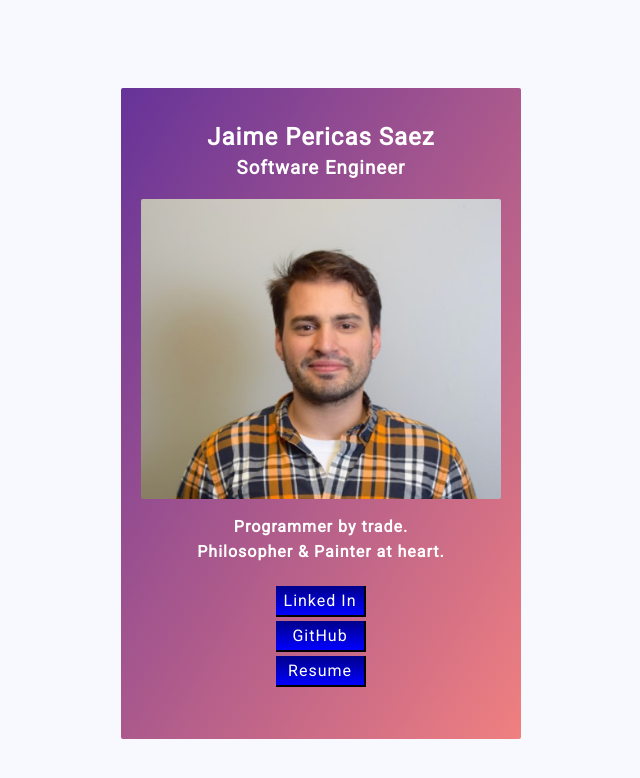
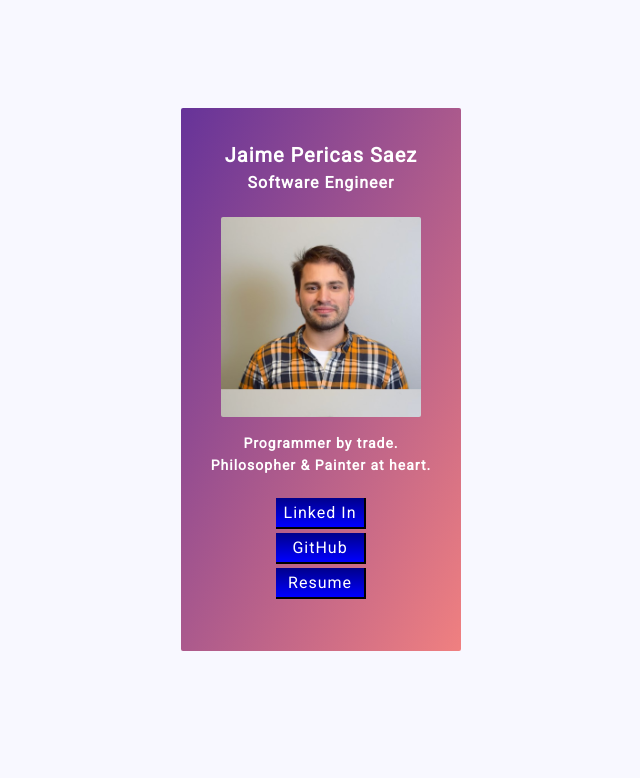
Before and after one commit to jaimefps/online-Business-Card, a website: page index.html in a window 1280 px wide. Shown: the whole page, without its empty margins (319-959 px from the left). Drawn offline with Linux system fonts and the light colour scheme.

Commit message:
corrected styling for computer screens

```diff
--- a/css/styles.css
+++ b/css/styles.css
@@ -13,7 +13,7 @@ body {
   flex-direction: column;
   justify-content: center;
   align-items: center;
-  margin-top: 20%;
+  margin-top: 100px;
   padding: 20px;
   border-radius: 2px;
   background: -webkit-linear-gradient(left top, rebeccapurple, lightcoral);
@@ -24,6 +24,7 @@ body {
 .container > div {
   margin-top: 10px;
   margin-block-end: 20px;
+  width: 240px;
 }
 .links {
   display: flex;
@@ -69,20 +70,23 @@ body {
   align-items: center;
 }
 .photo {
-  height: 300px;
-  width: 360px;
+  height: 200px;
+  width: 200px;
   background-image: url('./me.png');
   background-size: 100%;
   margin-bottom: 15px;
   border-radius: 2px;
 }
-h2 {
+h1 {
    margin: 5px;
+   font-size: 20px;
 }
 h3 {
   margin: 1px;
-  margin-bottom: 20px;
+  font-size: 16px;
+  margin-bottom: 25px;
 }
 h4 {
   margin: 3px;
+  font-size: 14px;
 }
--- a/index.html
+++ b/index.html
@@ -9,7 +9,7 @@
       <div class="container">
         <div class="profile">
           <div class="name">
-            <h2>Jaime Pericas Saez</h2>
+            <h1>Jaime Pericas Saez</h1>
             <h3>Software Engineer</h3>
           </div>
           <div class="photo"></div>
--- a/server/server.js
+++ b/server.js
@@ -4,6 +4,6 @@ const path = require('path');
 const app = express();
 PORT = process.env.PORT || 3000;
 
-app.use(express.static(path.join(__dirname, '../public')));
+app.use(express.static(path.join(__dirname, './index.html')));
 
 app.listen(PORT, () => console.log('SERVER ON PORT ', PORT));
```
Also changed, not shown: 1 other file.
